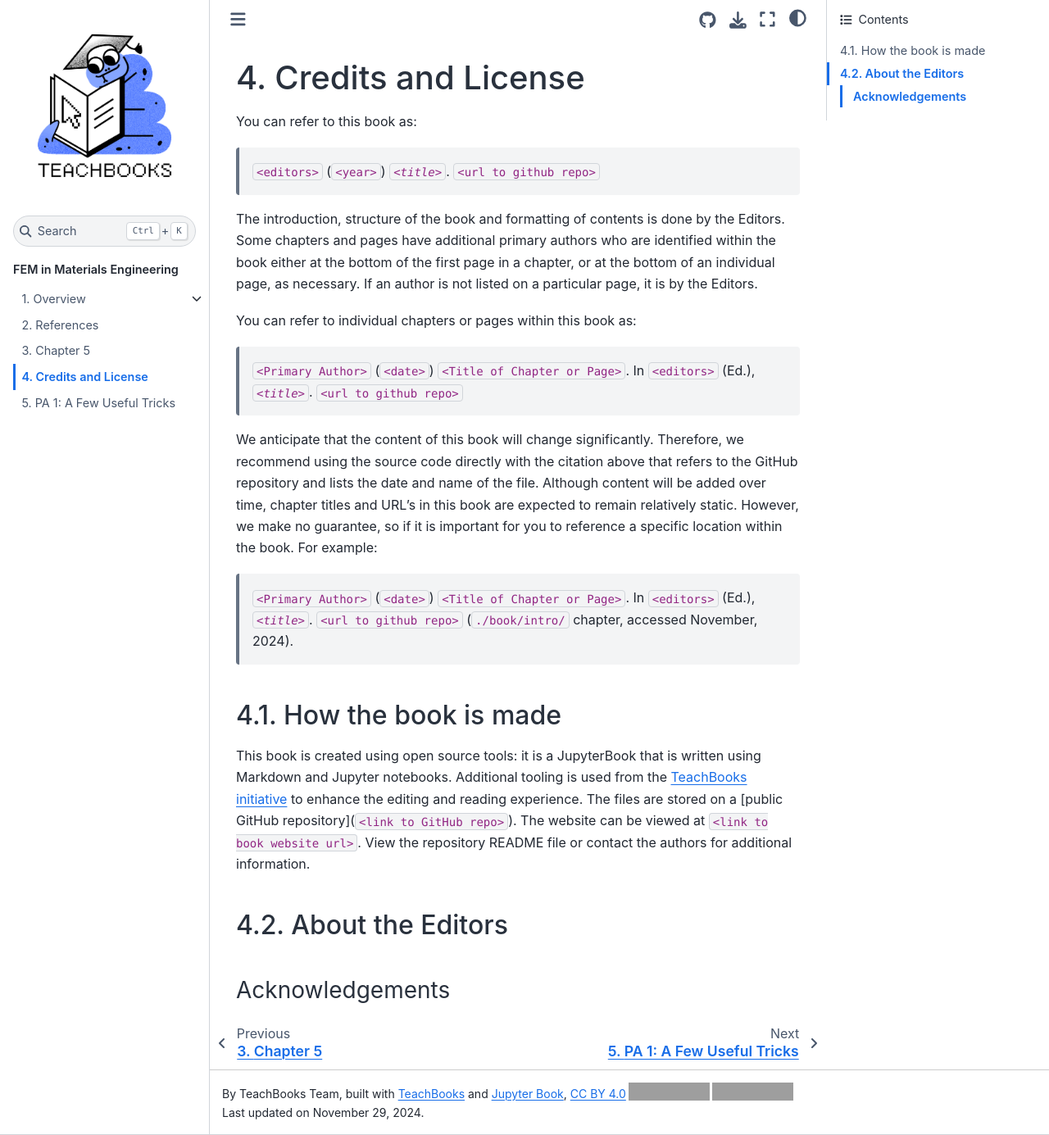
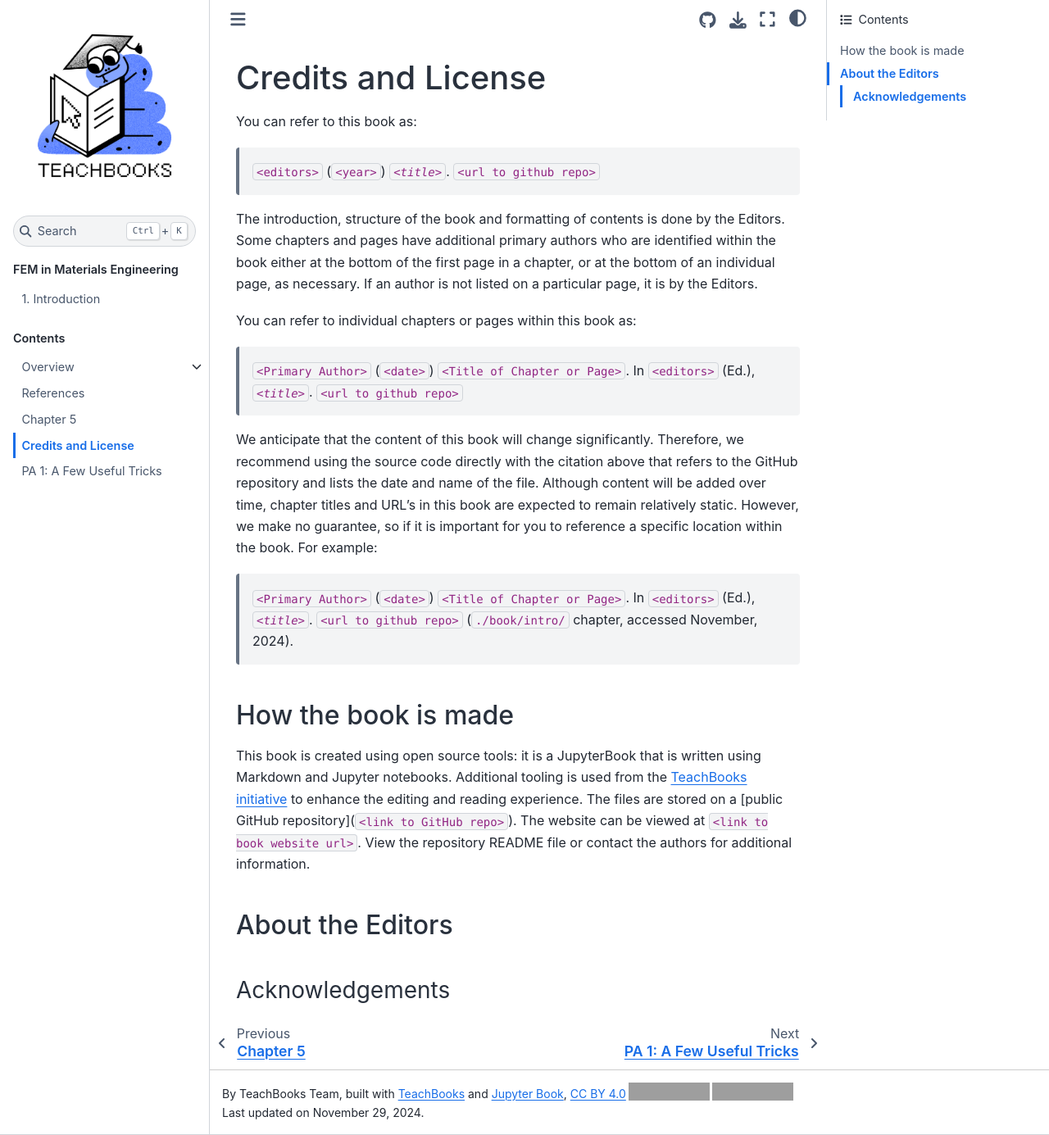
Before and after one commit to anandkanjarla/anand_book, a Jupyter Book: the page built from book/credits.md, in a window 1280 px wide and 1385 px high. Shown: the whole window at 82% size. Built offline with Jupyter Book 1.0.4 settings and Sphinx 7.4.7 and the Sphinx Book theme 1.1.4, drawn with Linux system fonts in a browser that asks for light colours; comment, search, counter and statistics services are not loaded; grey boxes are pictures that could not be loaded.

Commit message:
caption fluff

```diff
--- a/book/_toc.yml
+++ b/book/_toc.yml
@@ -7,6 +7,7 @@
     chapters:
     - file: Introduction.md
     numbered: 2
+  - caption: Contents
     chapters:
     - file: some_content/overview.md
       sections:
```
